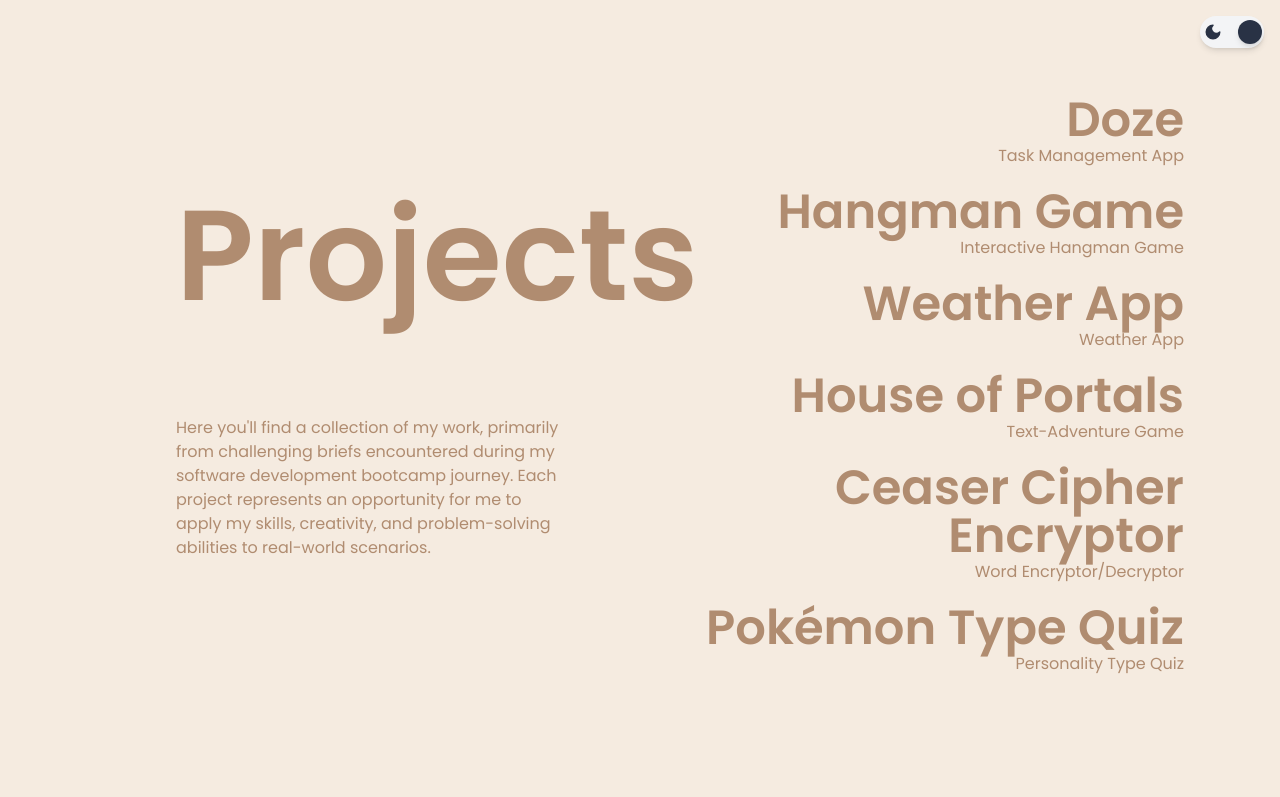
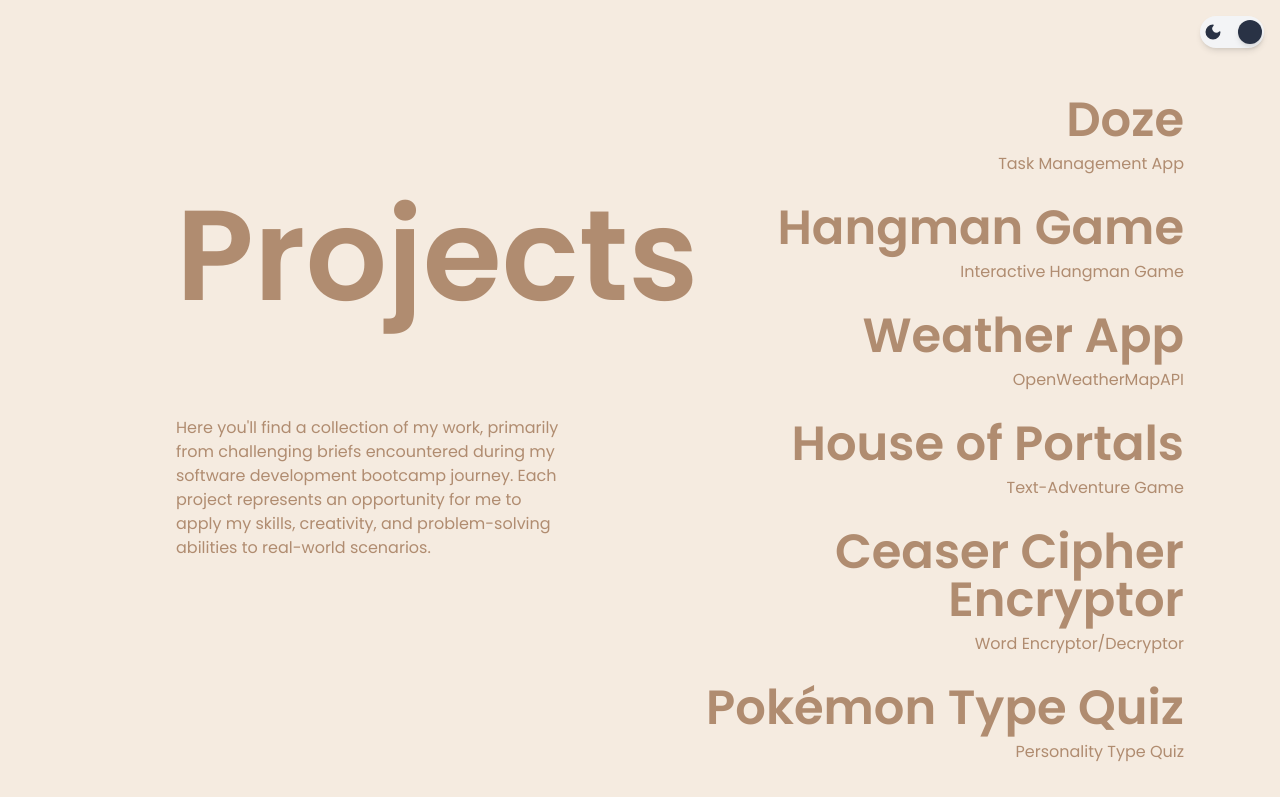
Before and after one commit to Szoph/Next-Portfolio, a Next.js app: page /projects in a window 1280 px wide. Shown: the top 797 px of the page. Built offline with nearby package versions, Linux system fonts and the light colour scheme.

Commit message:
Added weather app info

```diff
--- a/app/projects/weatherapp/WeatherAppPage.jsx
+++ b/app/projects/weatherapp/WeatherAppPage.jsx
@@ -7,33 +7,33 @@
     <SideBar />
     <h2 className="md:text-8xl lg:text-8xl text-4xl bring-up">Weather App</h2>
 
-    <h3 className="md:text-2xl lg:text-2xl text-xl">OpenAPI Weather App</h3>
+    <h3 className="md:text-2xl lg:text-2xl text-xl">OpenWeatherMapAPI</h3>
 
 
-    <p className="pt-24 w-3/4">COMING SOON</p>
+    <p className="pt-24 w-3/4">This was a solo project built using Next.js, Tailwind CSS, JavaScript and Axios. It uses the OpenWeatherMap API to fetch weather based on the user input and displays the information.</p>
 
 
     <div className="flex flex-row gap-24 mt-24">
       <div className="flex flex-col">
         <h3 className="pt-8 text-xl font-bold border-b-2 w-2/3">Tech Stack</h3>
-    <p className="pt-4 pb-14 w-2/3">Nextjs / Axios / Tailwind / JavaScript / Sass </p>
+    <p className="pt-4 pb-14 w-2/3">Nextjs / Axios / Tailwind / JavaScript / OpenWeatherMap / React Toastify </p>
     </div>
 
     <div className="flex flex-col w-1/5">
         <h3 className="pt-8 text-xl font-bold border-b-2">Links</h3>
-    <p className="pt-4"><a href="#" target="_blank">Live</a></p>
-    <p className="pt-4 pb-14"><a href="#" target="_blank">Github</a></p>
+    <p className="pt-4"><a href="https://weather-app-chi-ebon-20.vercel.app/" target="_blank">Live</a></p>
+    <p className="pt-4 pb-14"><a href="https://github.com/Szoph/WeatherApp" target="_blank">Github</a></p>
     </div>
 
     </div>
     <div className="flex md:flex-row lg:flex-row flex-col-reverse " >
       <div className="md:w-2/3 lg:w-2/3 flex flex-col gap-8 pr-4">
-      <p className="">Lorem ipsum dolor sit amet consectetur adipisicing elit. Porro id tempore natus, iusto quibusdam quae libero itaque laboriosam sequi dignissimos ipsum consequuntur quasi, nam possimus consequatur maiores? Dolorum, eos iusto!</p>
+      <p className="">Users can search for a city to get the weather information for that city. The app then displays information about today's weather, hourly weather, and the forecast for the next 6 days.</p>
 
-      <p>Lorem ipsum dolor sit amet consectetur adipisicing elit. Natus velit assumenda maxime. Reprehenderit blanditiis quaerat veniam soluta quam dignissimos amet facere molestiae, doloribus impedit possimus, iusto dolore totam nihil magni!</p>
+      <p>I used React Toastify library to display error and warning messages to the user in case the city entered is not found or if there is any other issue with the request. </p>
       </div>
 
-      <img src="#" className=" md:w-96 md:h-80 lg:w-2/4 w-full mb-24"  />
+      <img src="/WeatherAppS.png" className=" md:w-96 md:h-80 lg:w-2/4 w-full mb-24"  />
     </div>
   </div>
   )
--- a/components/Projects/ProjectPage.jsx
+++ b/components/Projects/ProjectPage.jsx
@@ -12,22 +12,22 @@
 <div className="w-full flex md:gap-4 lg:gap-5 gap-8 flex-col bring-up md:items-end lg:items-end items-center pb-24">
 <a className="hover:cursor-pointer projects" href="/projects/doze">
   <h3 className="text-5xl md:text-right lg:text-right text-center font-semibold">Doze</h3>
-<p className="text-center md:text-right lg:text-right">Task Management App</p></a>
+<p className="text-center md:text-right lg:text-right py-2">Task Management App</p></a>
 <a className="hover:cursor-pointer projects" href="/projects/hangman">
   <h3 className="text-5xl md:text-right lg:text-right text-center font-semibold">Hangman Game</h3>
-<p className="text-center md:text-right lg:text-right">Interactive Hangman Game</p></a>
+<p className="text-center md:text-right lg:text-right py-2">Interactive Hangman Game</p></a>
 <a className="hover:cursor-pointer projects" href="projects/weatherapp">
   <h3 className="text-5xl md:text-right lg:text-right text-center font-semibold">Weather App</h3>
-<p className="text-center md:text-right lg:text-right">Weather App</p></a>
+<p className="text-center md:text-right lg:text-right py-2">OpenWeatherMapAPI</p></a>
 <a className="hover:cursor-pointer projects" href="projects/portals">
   <h3 className="text-5xl md:text-right lg:text-right text-center font-semibold">House of Portals</h3>
-<p className="text-center md:text-right lg:text-right">Text-Adventure Game</p></a>
+<p className="text-center md:text-right lg:text-right py-2">Text-Adventure Game</p></a>
 <a className="hover:cursor-pointer projects" href="/projects/cipher">
   <h3 className="text-5xl md:text-right lg:text-right text-center font-semibold">Ceaser Cipher Encryptor</h3>
-<p className="text-center md:text-right lg:text-right">Word Encryptor/Decryptor</p></a>
+<p className="text-center md:text-right lg:text-right py-2">Word Encryptor/Decryptor</p></a>
 <a className="hover:cursor-pointer projects" href="/projects/quiz">
   <h3 className="text-5xl md:text-right lg:text-right text-center font-semibold">Pokémon Type Quiz</h3>
-<p className="text-center md:text-right lg:text-right">Personality Type Quiz</p></a>
+<p className="text-center md:text-right lg:text-right py-2">Personality Type Quiz</p></a>
 </div>
     </div>
   )
```
Also changed, not shown: public/WeatherAppS.png (added).
